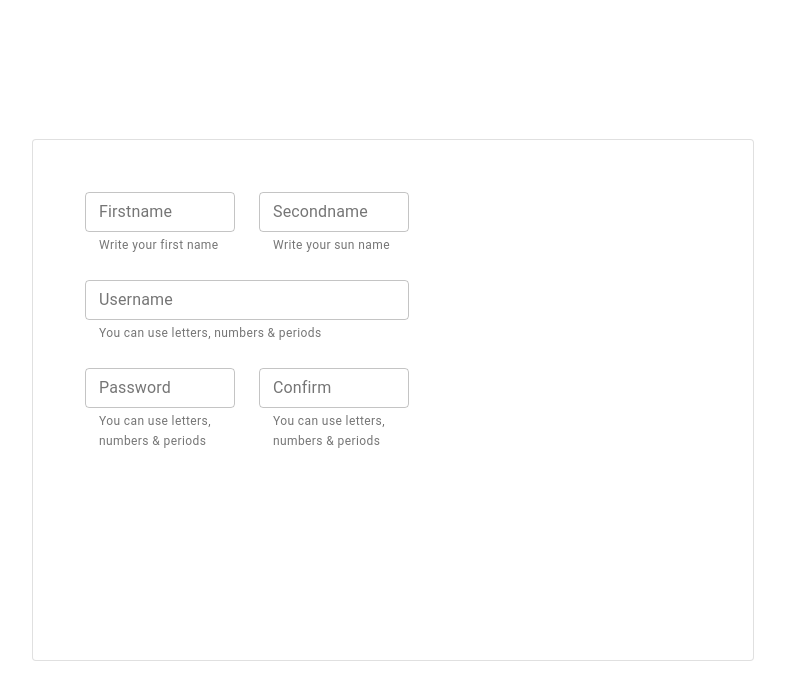
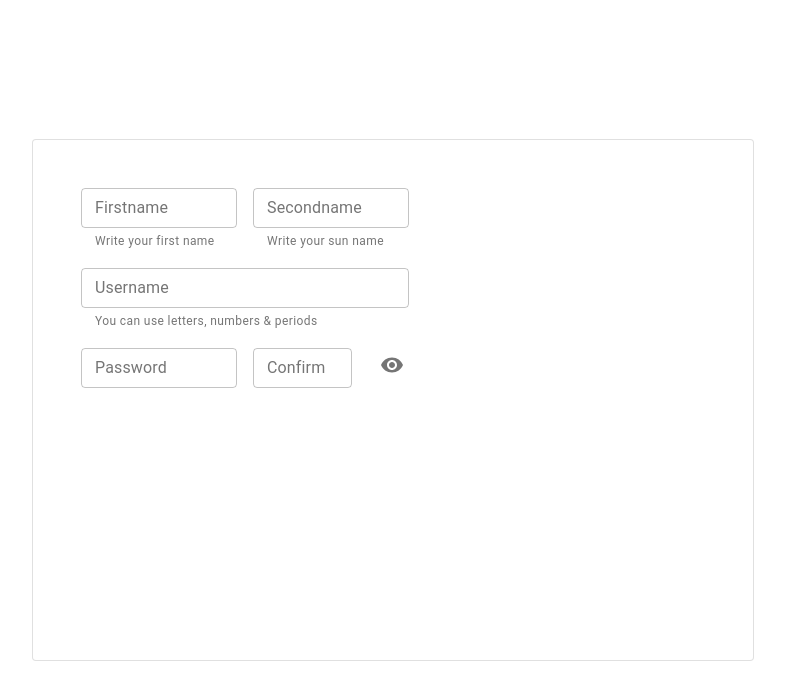
Before and after one commit to AmrAhmedA/Gmail-Registration-UI, a React (Create React App) app: page / in a window 1280 px wide. Shown: the top 700 px of the page, without its empty margins (247-1032 px from the left). Built offline with nearby package versions, Linux system fonts and the light colour scheme.

Commit message:
Add toggle password visibility button + dependencies

```diff
--- a/package.json
+++ b/package.json
@@ -4,10 +4,12 @@
   "private": true,
   "dependencies": {
     "@material-ui/core": "^4.11.0",
+    "@material-ui/icons": "^4.9.1",
     "@testing-library/jest-dom": "^4.2.4",
     "@testing-library/react": "^9.5.0",
     "@testing-library/user-event": "^7.2.1",
     "bootstrap": "^4.5.2",
+    "material-ui-icons": "^1.0.0-beta.36",
     "react": "^16.13.1",
     "react-dom": "^16.13.1",
     "react-scripts": "3.4.3"
--- a/src/components/input.jsx
+++ b/src/components/input.jsx
@@ -1,9 +1,12 @@
 import React from "react";
 import { TextField } from "@material-ui/core";
+import FormControl from "@material-ui/core/FormControl";
 
 const Input = (props) => {
   const { label, name, value, id, helperText, placeholder, onChange } = props;
   return (
+    <React.Fragment>
+      <FormControl fullWidth>
         <TextField
           variant="outlined"
           size="small"
@@ -12,9 +15,11 @@ const Input = (props) => {
           value={value}
           label={label}
           placeholder={placeholder}
-      helperText={helperText}
+          helperText={"" || helperText}
           onChange={onChange}
         />
+      </FormControl>
+    </React.Fragment>
   );
 };
 
--- a/src/components/registerForm.jsx
+++ b/src/components/registerForm.jsx
@@ -4,7 +4,10 @@ import { makeStyles } from "@material-ui/core/styles";
 // import Paper from "@material-ui/core/Paper";
 import Input from "./input";
 import Grid from "@material-ui/core/Grid";
-import FormControl from "@material-ui/core/FormControl";
+// import FormControl from "@material-ui/core/FormControl";
+import IconButton from "@material-ui/core/IconButton";
+import Visibility from "@material-ui/icons/Visibility";
+import VisibilityOff from "@material-ui/icons/VisibilityOff";
 
 const useStyles = makeStyles((theme) => ({
   root: {
@@ -16,65 +19,68 @@ const useStyles = makeStyles((theme) => ({
     margin: theme.spacing(2),
   },
 }));
+
+const handleClickShowPassword = () => {};
+const handleMouseDownPassword = (event) => {
+  event.preventDefault();
+};
 const RegisterForm = () => {
   const classes = useStyles();
 
   return (
     // <Paper className={classes.root}>
     <form className={classes.root} noValidate autoComplete="off">
-      <Grid container spacing={3} className={classes.margin}>
+      <Grid container spacing={2} className={classes.margin}>
         <Grid item xs={3} sm={3}>
-          <FormControl fullWidth>
           <Input
             id="firstname"
             name="firstname"
             label="Firstname"
             helperText="Write your first name"
           />
-          </FormControl>
         </Grid>
         <Grid item xs={3} sm={3}>
-          <FormControl fullWidth>
           <Input
             id="secondname"
             name="secondname"
             label="Secondname"
             helperText="Write your sun name"
           />
-          </FormControl>
         </Grid>
         <Grid item xs={6} sm={6}></Grid>
         <Grid item xs={6} sm={6}>
-          <FormControl fullWidth>
           <Input
             id="username"
             name="username"
             label="Username"
             helperText="You can use letters, numbers &amp; periods"
           />
-          </FormControl>
         </Grid>
-        <Grid item xs={4}></Grid>
+        <Grid item xs={6}></Grid>
         <Grid item xs={3} sm={3}>
-          <FormControl fullWidth>
-            <Input
-              id="password"
-              name="password"
-              label="Password"
-              helperText="You can use letters, numbers &amp; periods"
-            />
-          </FormControl>
+          <Input id="password" name="password" label="Password" helperText="" />
         </Grid>
-        <Grid item xs={3} sm={3}>
-          <FormControl fullWidth>
+        <Grid item xs={2} sm={2}>
           <Input
             id="confirmpassword"
             name="confirmpassword"
             label="Confirm"
-              helperText="You can use letters, numbers &amp; periods"
+            helperText=""
           />
-          </FormControl>
         </Grid>
+        <Grid item xs={1} sm={1}>
+          <IconButton
+            style={{
+              height: "35px",
+            }}
+            aria-label="toggle password visibility"
+            onClick={handleClickShowPassword}
+            onMouseDown={handleMouseDownPassword}
+          >
+            {true ? <Visibility /> : <VisibilityOff />}
+          </IconButton>
+        </Grid>
+        <Grid item xs={6} sm={6}></Grid>
       </Grid>
     </form>
   );
```
Also changed, not shown: 1 other file (tests, documents, lock files or other folders). Lines whose indentation alone changed are shown as unchanged.
